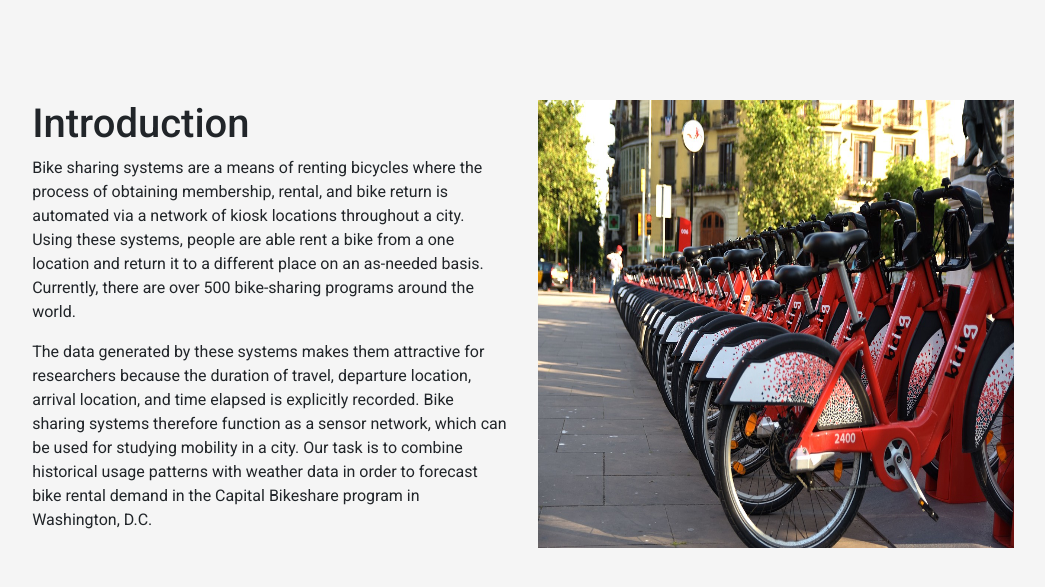
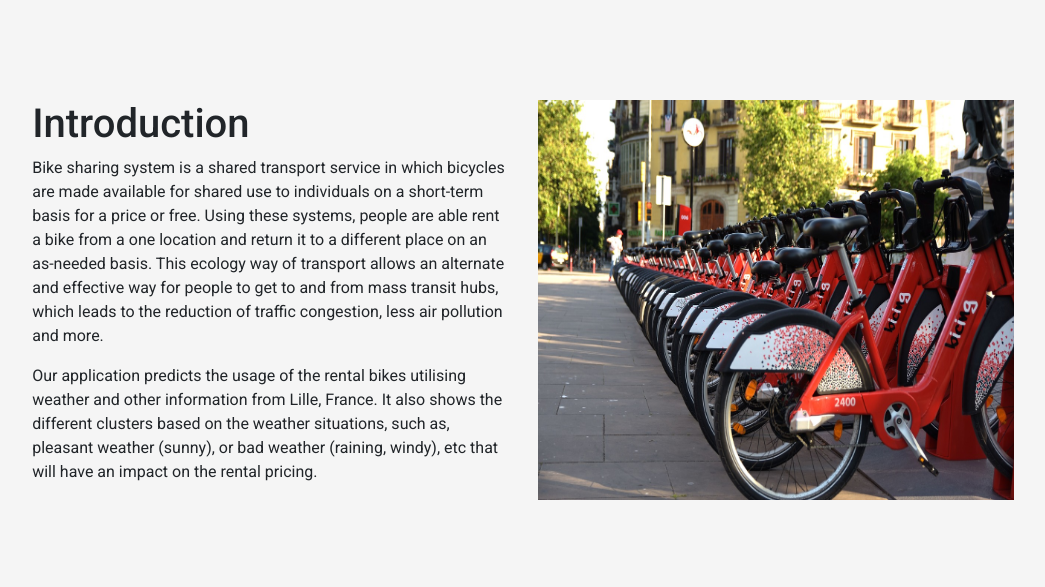
Before and after one commit to RudyBourez/Bike_Sharing, a Flask app: page / in a window 1280 px wide. Shown: the part 165-752 px from the top of the page, without its empty margins (117-1162 px from the left). Run offline with Flask 2, Linux system fonts and the light colour scheme.

Commit message:
Introduction Homepage changes

```diff
--- a/bike_sharing_app/templates/Home.html
+++ b/bike_sharing_app/templates/Home.html
@@ -89,15 +89,16 @@
             <div class="row col-10 m-auto">
                 <div class="col-6">
                     <h1 style="text-align: left;">Introduction</h1>
-                    <p id="isPasted">Bike sharing systems are a means of renting bicycles where the process of obtaining membership,
-                    rental, and bike return is automated via a network of kiosk locations throughout a city. Using these systems,
-                    people are able rent a bike from a one location and return it to a different place on an as-needed basis.
-                    Currently, there are over 500 bike-sharing programs around the world.&nbsp;</p>
-                    <p>The data generated by these systems makes them attractive for researchers because the duration of travel,
-                    departure location, arrival location, and time elapsed is explicitly recorded. Bike sharing systems therefore
-                    function as a sensor network, which can be used for studying mobility in a city. Our task is to combine
-                    historical usage patterns with weather data in order to forecast bike rental demand in the Capital Bikeshare
-                    program in Washington, D.C.</p>
+                    <p id="isPasted">Bike sharing system is a shared transport service in which bicycles are made available
+                      for shared use to individuals on a short-term basis for a price or free. Using these systems, people are
+                      able rent a bike from a one location and return it to a different place on an as-needed basis. This
+                      ecology way of transport allows an alternate and effective way for people to get to and from mass
+                      transit hubs, which leads to the reduction of traffic congestion, less air pollution and more. &nbsp;</p>
+                    <p>Our application predicts the usage of the rental bikes utilising weather and other information
+                      from Lille, France. It also shows the different clusters based on the weather situations, such as,
+                      pleasant weather (sunny), or bad weather (raining, windy), etc that will have an impact on the rental
+                      pricing.
+                    </p>
                 </div>
                 <img class="col-6" src="/static/assets/bike_pic.jpg">
             </div>
```
